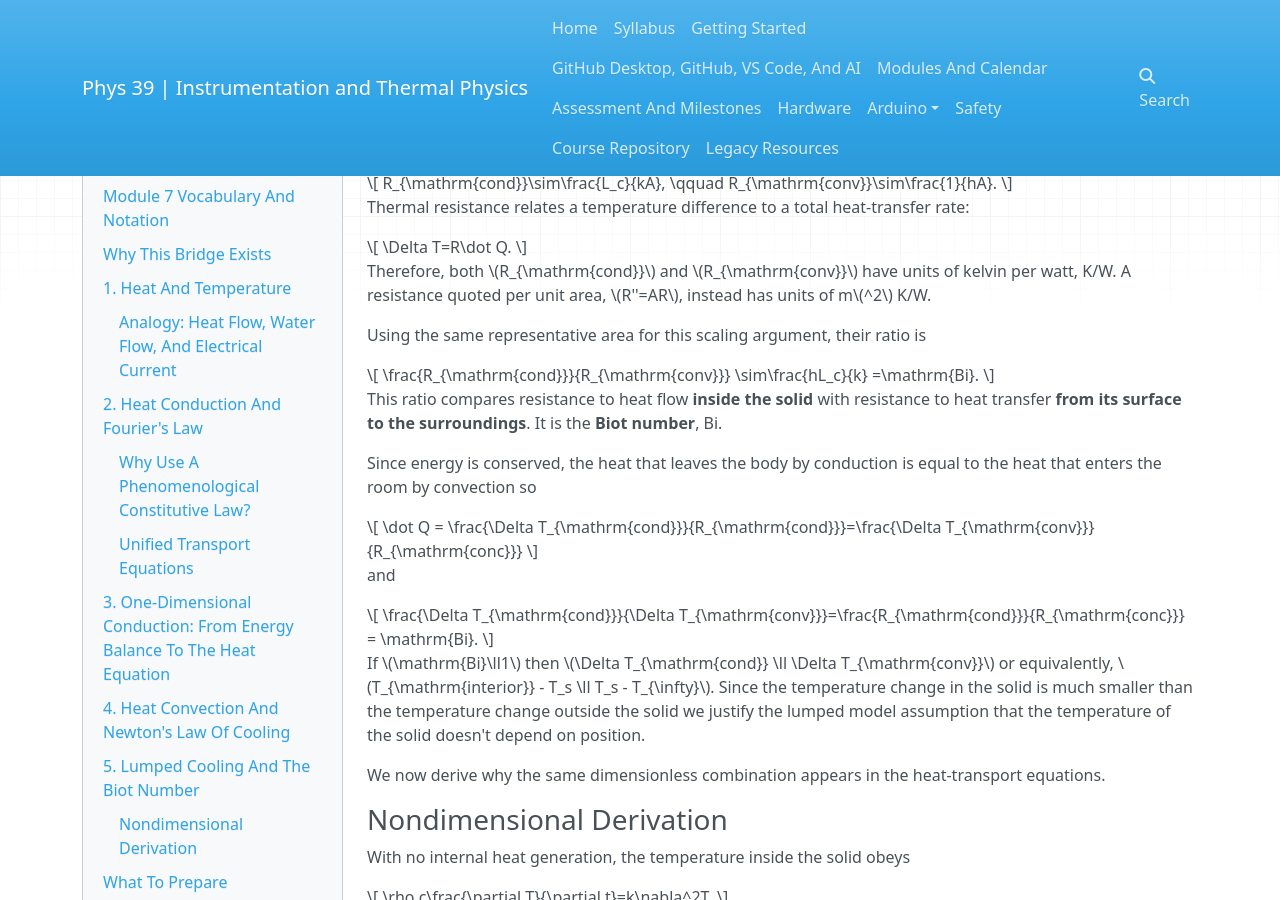
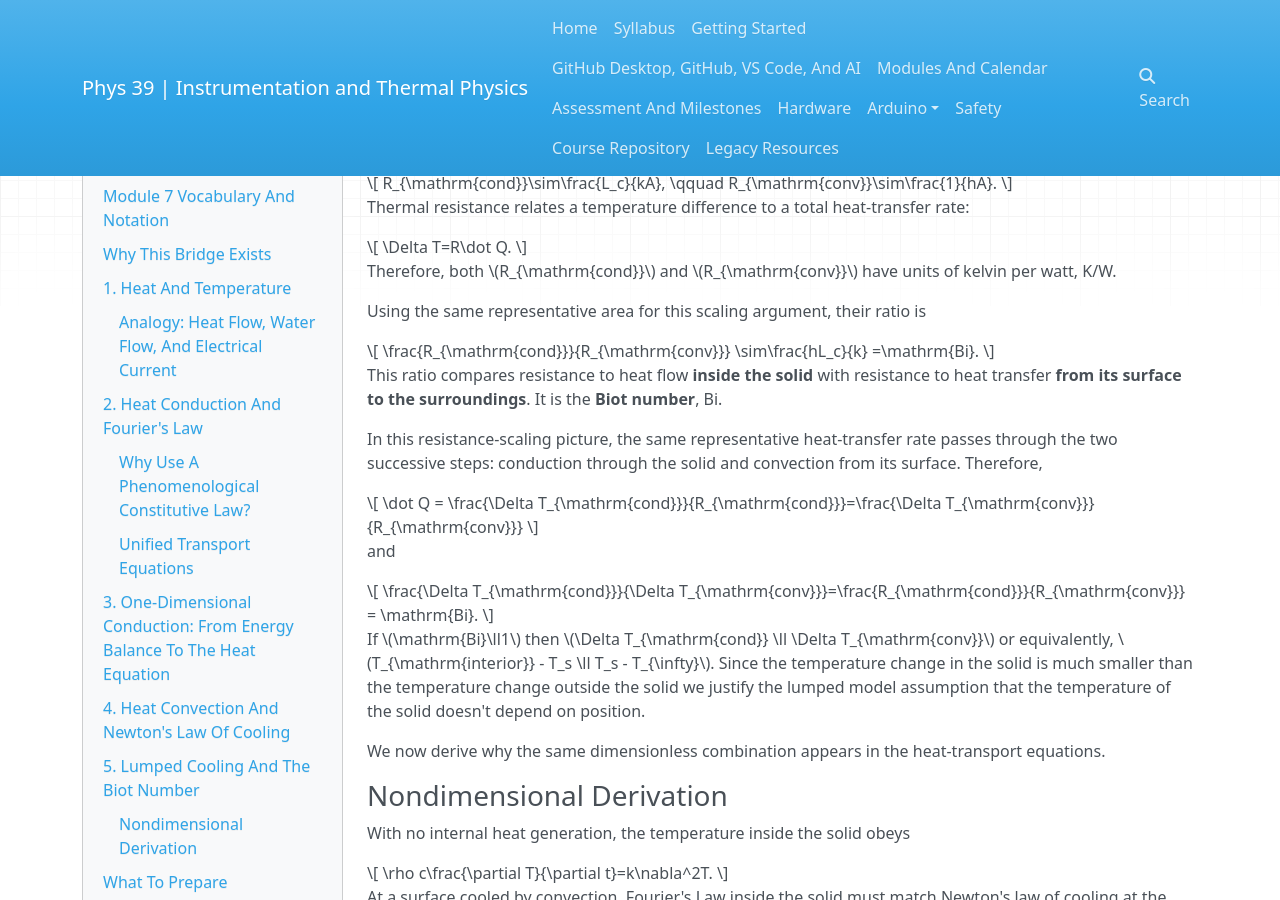
Before and after one commit to SethFraden/Phys39F26-course, an MkDocs documentation site: the page built from course/labs/theory-bridge-chapter-1/index.md, in a window 1280 px wide and 900 px high, scrolled down 12344 px. Built offline with MkDocs 1.6.1, drawn with Linux system fonts in a browser that asks for light colours; a script that is not in the unit is left out; some of the changed text lies outside the part shown.

Commit message:
Clarify Module 7 Biot number explanation

```diff
--- a/course/labs/theory-bridge-chapter-1/index.md
+++ b/course/labs/theory-bridge-chapter-1/index.md
@@ -677,8 +677,7 @@ rate:
 \]
 
 Therefore, both \(R_{\mathrm{cond}}\) and \(R_{\mathrm{conv}}\) have units of
-kelvin per watt, K/W. A resistance quoted per unit area, \(R''=AR\), instead has
-units of m\(^2\) K/W.
+kelvin per watt, K/W.
 
 Using the same representative area for this scaling argument, their ratio is
 
@@ -692,16 +691,18 @@ This ratio compares resistance to heat flow **inside the solid** with resistance
 to heat transfer **from its surface to the surroundings**. It is the **Biot
 number**, Bi.
 
-Since energy is conserved, the heat that leaves the body by conduction is equal to the heat that enters the room by convection so
+In this resistance-scaling picture, the same representative heat-transfer rate
+passes through the two successive steps: conduction through the solid and
+convection from its surface. Therefore,
 
 \[
-\dot Q = \frac{\Delta T_{\mathrm{cond}}}{R_{\mathrm{cond}}}=\frac{\Delta T_{\mathrm{conv}}}{R_{\mathrm{conc}}}
+\dot Q = \frac{\Delta T_{\mathrm{cond}}}{R_{\mathrm{cond}}}=\frac{\Delta T_{\mathrm{conv}}}{R_{\mathrm{conv}}}
 \]
 
 and
 
 \[
-\frac{\Delta T_{\mathrm{cond}}}{\Delta T_{\mathrm{conv}}}=\frac{R_{\mathrm{cond}}}{R_{\mathrm{conc}}} = \mathrm{Bi}.
+\frac{\Delta T_{\mathrm{cond}}}{\Delta T_{\mathrm{conv}}}=\frac{R_{\mathrm{cond}}}{R_{\mathrm{conv}}} = \mathrm{Bi}.
 \]
 
 If \(\mathrm{Bi}\ll1\) then \(\Delta T_{\mathrm{cond}} \ll \Delta T_{\mathrm{conv}}\) or equivalently, \(T_{\mathrm{interior}} - T_s \ll T_s - T_{\infty}\). Since the temperature change in the solid is much smaller than the temperature change outside the solid  we justify the lumped model assumption that the temperature of the solid doesn't depend on position.
```
Also changed, not shown: other parts of course/labs/theory-bridge-chapter-1/index.md (+1 -1 lines), docs/labs/theory-bridge-chapter-1/index.html (+30 -37 lines).
